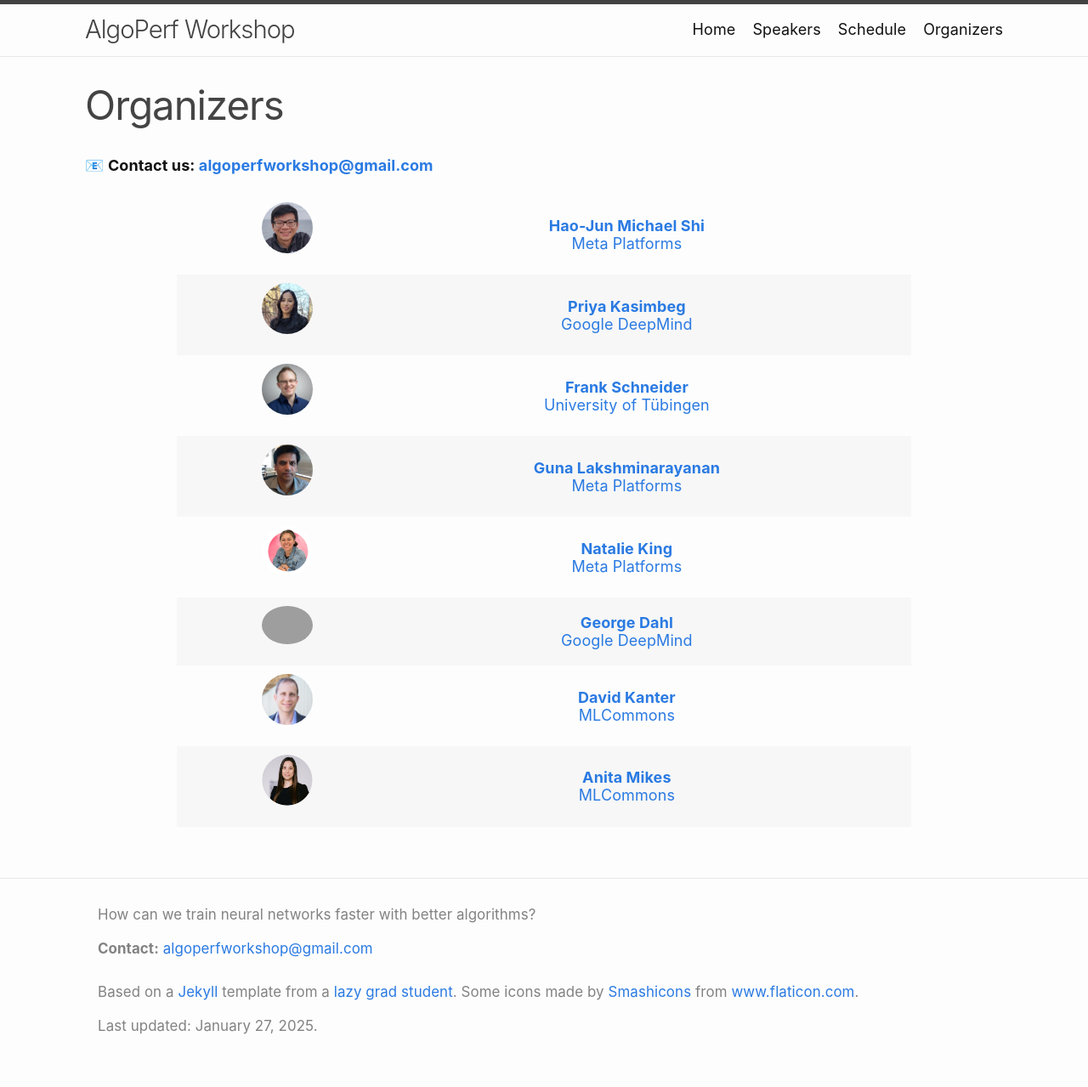
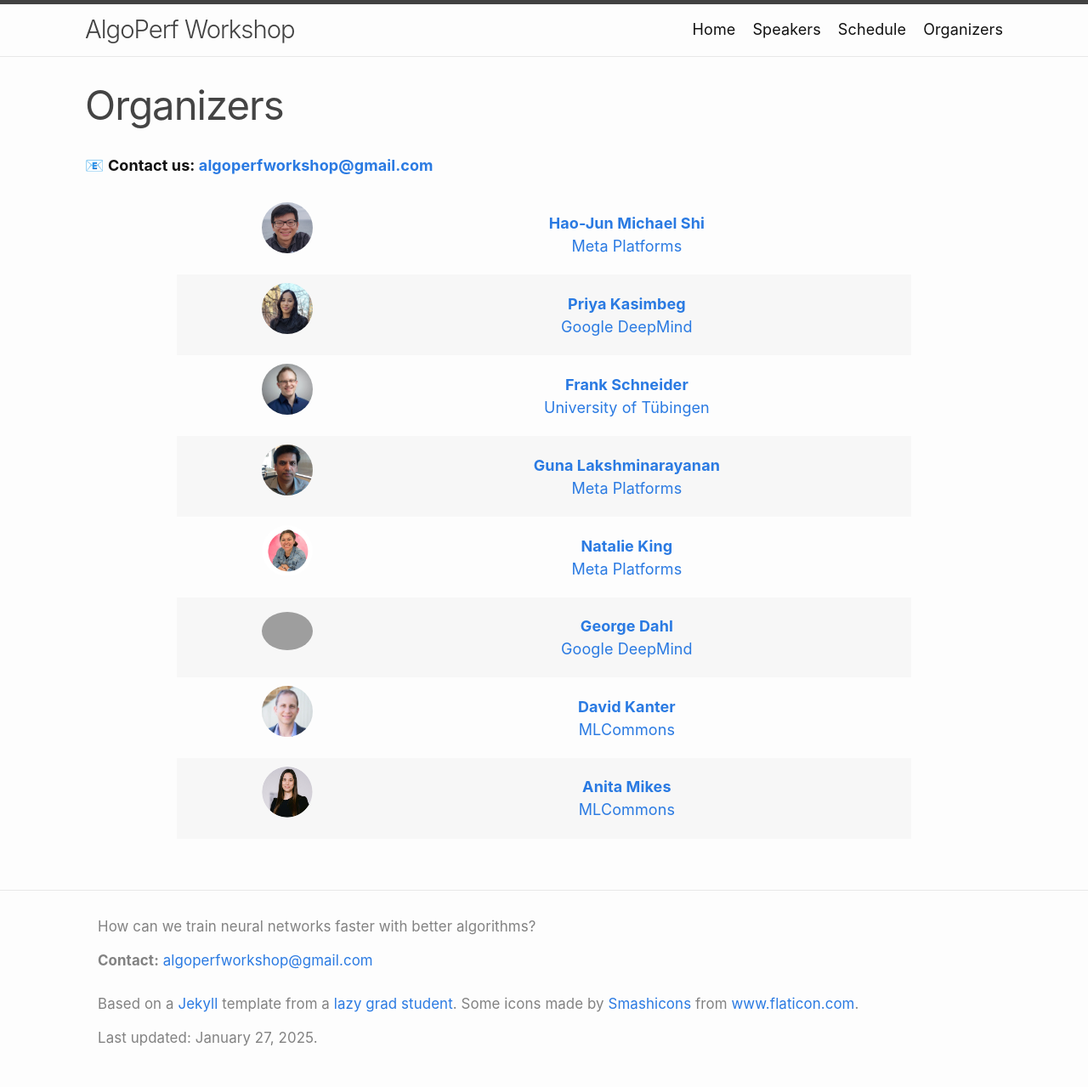
Before and after one commit to AlgoPerf-Workshop/AlgoPerf-Workshop.github.io, a Jekyll site: the page built from docs/organizers.md, in a window 1280 px wide. Shown: the whole page at 85% size. Built offline with Jekyll 4.4.1, drawn with Linux system fonts in a browser that asks for light colours; grey boxes are pictures that could not be loaded.

Commit message:
Minor tweak

```diff
--- a/docs/assets/css/workshop.css
+++ b/docs/assets/css/workshop.css
@@ -31,10 +31,7 @@ div.speaker p.speaker-bio {
 }
 
 .people-name {
-  margin: 0;
-  padding: 0;
-  text-align: center;
-  line-height: normal;
+  margin: 10px 0 10px;
 }
 
 .people-name h6 {
```
